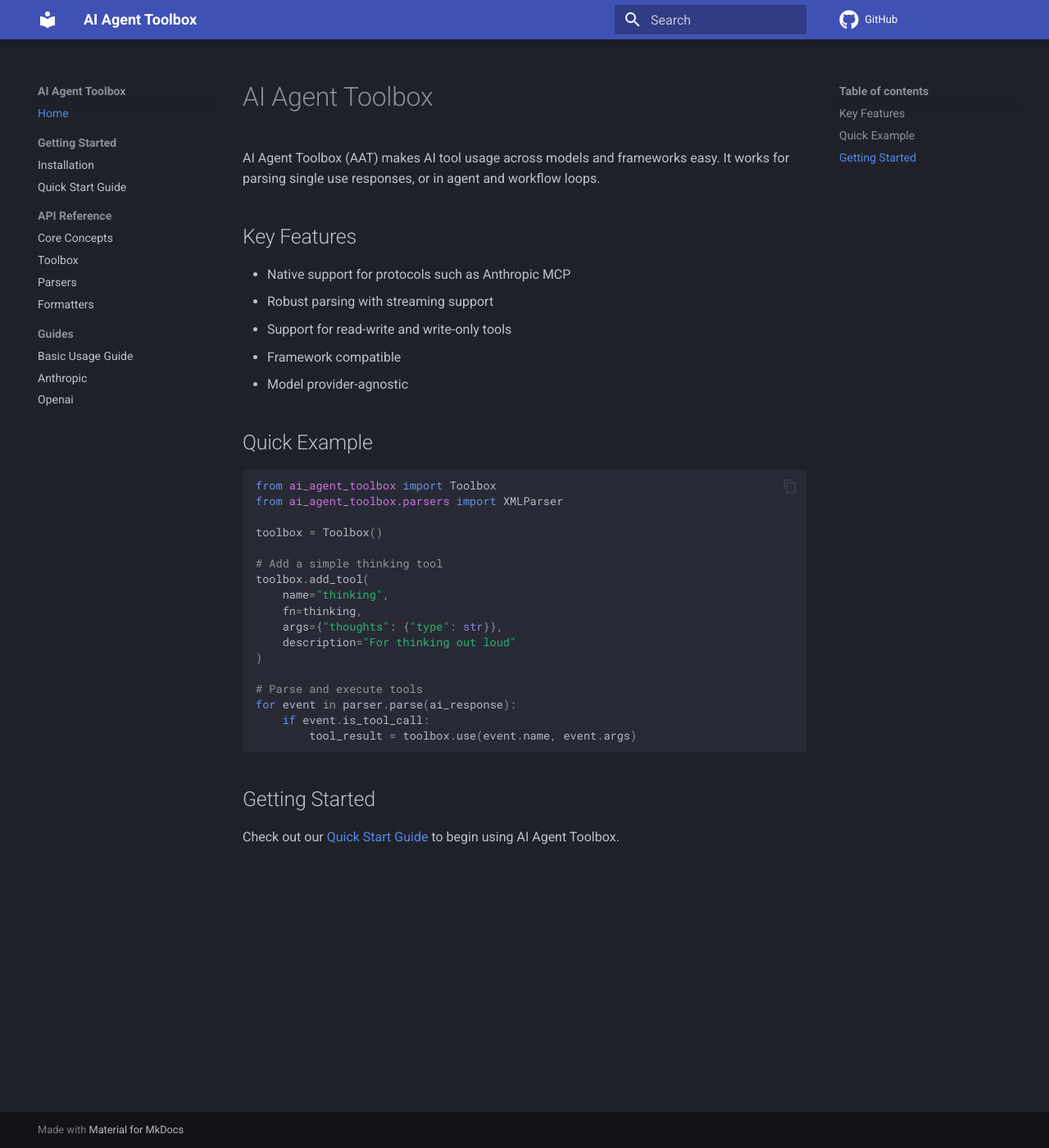
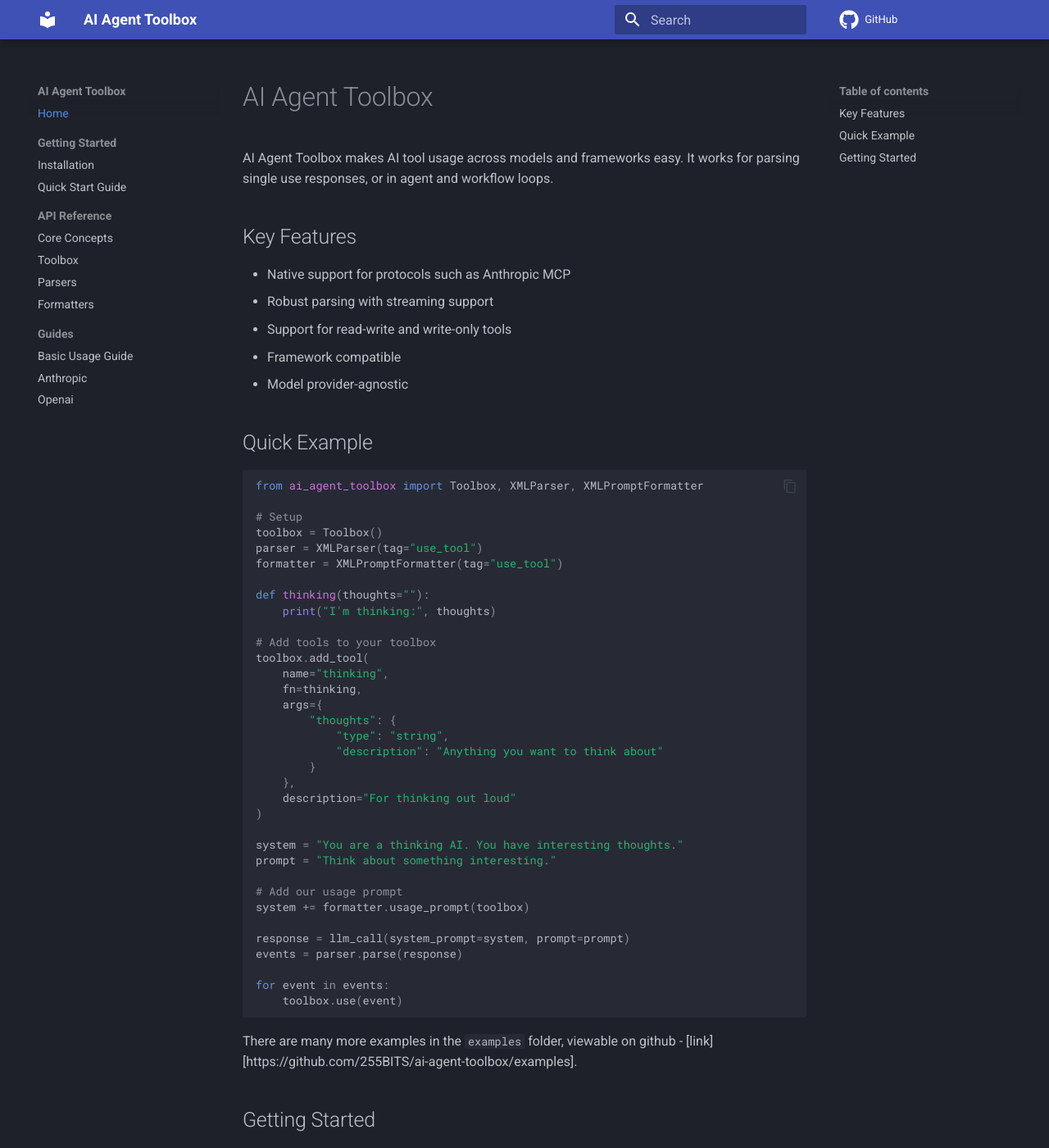
Before and after one commit to 255BITS/ai-agent-toolbox, an MkDocs documentation site: the page built from docs/index.md, in a window 1280 px wide and 1400 px high. Shown: the whole window at 82% size. Built offline with MkDocs 1.6.1 and Material for MkDocs 9.7.7, drawn with Linux system fonts in a browser that asks for light colours; comment, search, counter and statistics services are not loaded.

Commit message:
wip docs

````diff
--- a/docs/index.md
+++ b/docs/index.md
@@ -1,6 +1,6 @@
 # AI Agent Toolbox
 
-AI Agent Toolbox (AAT) makes AI tool usage across models and frameworks easy. It works for parsing single use responses, or in agent and workflow loops.
+AI Agent Toolbox makes AI tool usage across models and frameworks easy. It works for parsing single use responses, or in agent and workflow loops.
 
 ## Key Features
 
@@ -13,24 +13,43 @@
 ## Quick Example
 
 ```python
-from ai_agent_toolbox import Toolbox
-from ai_agent_toolbox.parsers import XMLParser
+from ai_agent_toolbox import Toolbox, XMLParser, XMLPromptFormatter
 
+# Setup
 toolbox = Toolbox()
+parser = XMLParser(tag="use_tool")
+formatter = XMLPromptFormatter(tag="use_tool")
 
-# Add a simple thinking tool
+def thinking(thoughts=""):
+    print("I'm thinking:", thoughts)
+
+# Add tools to your toolbox
 toolbox.add_tool(
     name="thinking",
     fn=thinking,
-    args={"thoughts": {"type": str}},
+    args={
+        "thoughts": {
+            "type": "string",
+            "description": "Anything you want to think about"
+        }
+    },
     description="For thinking out loud"
 )
 
-# Parse and execute tools
-for event in parser.parse(ai_response):
-    if event.is_tool_call:
-        tool_result = toolbox.use(event.name, event.args)
+system = "You are a thinking AI. You have interesting thoughts."
+prompt = "Think about something interesting."
+
+# Add our usage prompt
+system += formatter.usage_prompt(toolbox)
+
+response = llm_call(system_prompt=system, prompt=prompt)
+events = parser.parse(response)
+
+for event in events:
+    toolbox.use(event)
 ```
+
+There are many more examples in the `examples` folder, viewable on github - [link][https://github.com/255BITS/ai-agent-toolbox/examples].
 
 ## Getting Started
 
````
Also changed, not shown: README.md (+2 -3 lines), docs/guides/basic-usage.md (+2 -1 lines).
